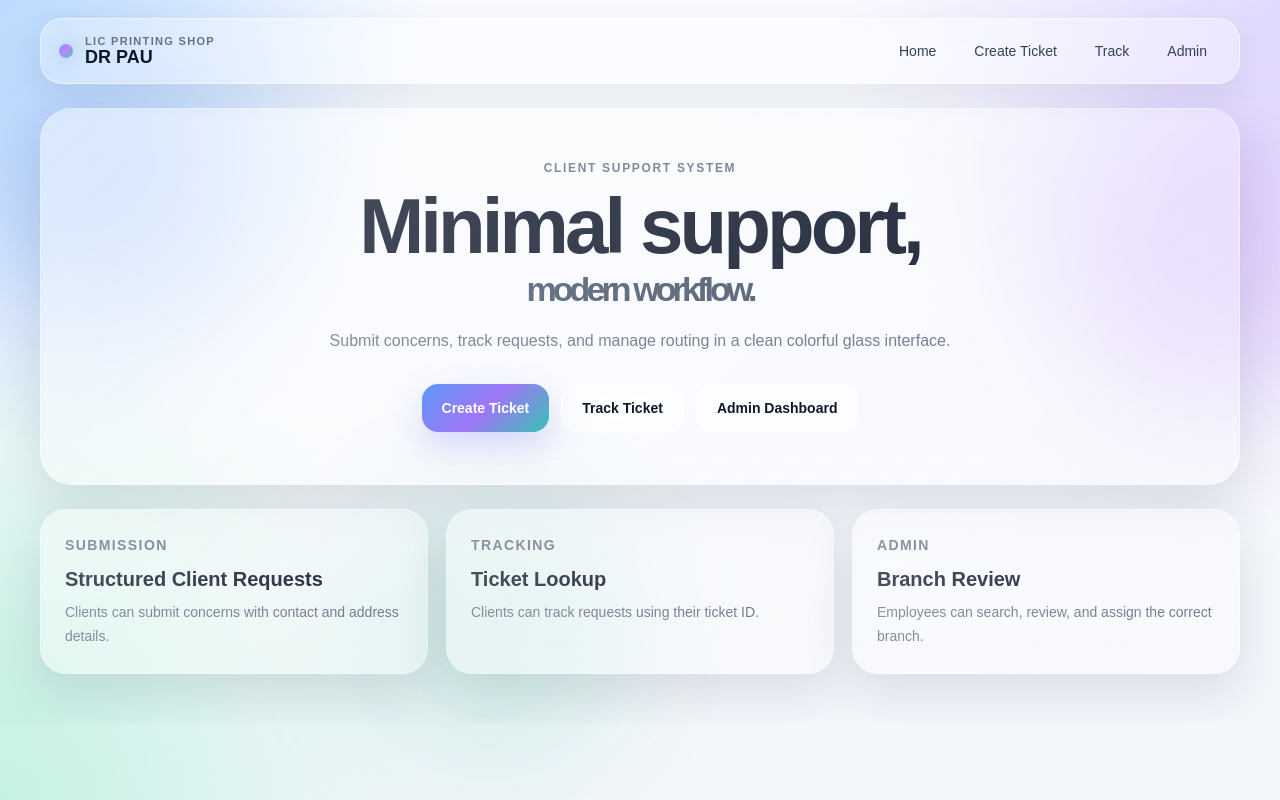
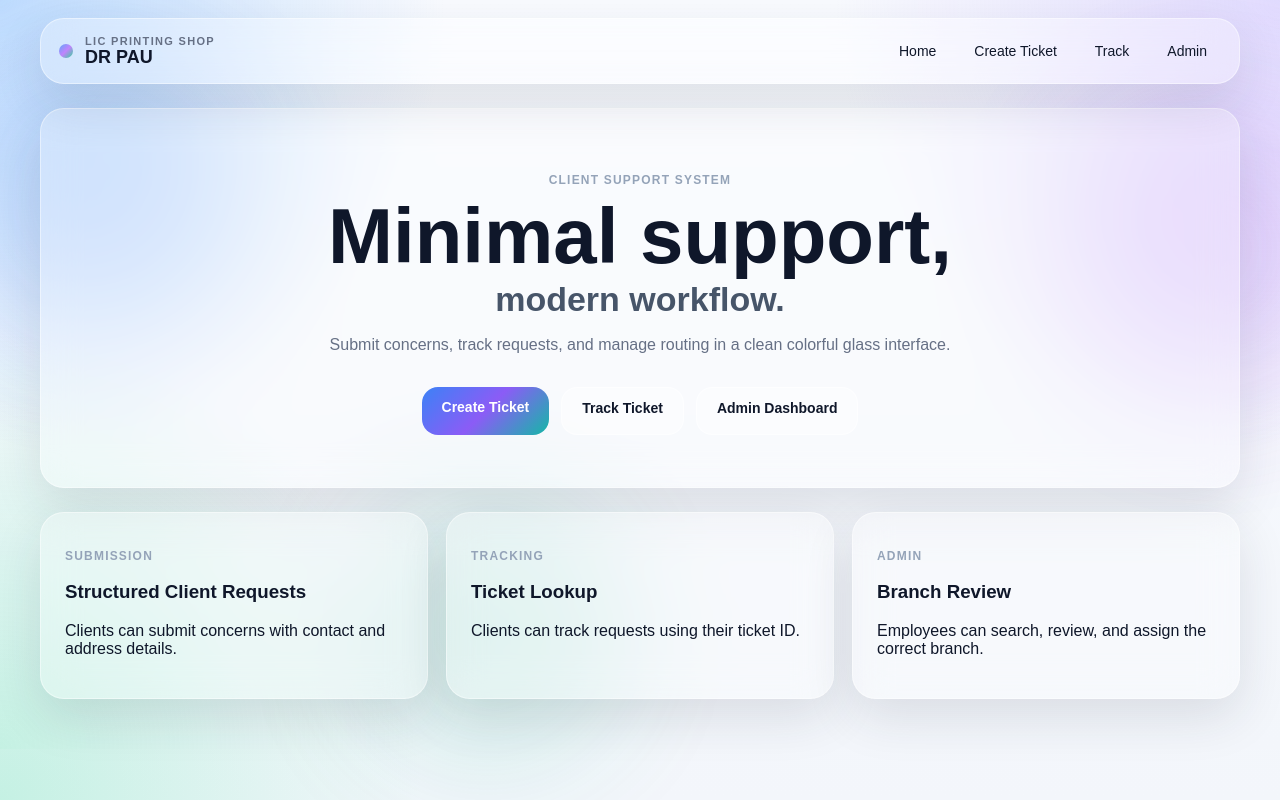
Before and after one commit to LICPrintingShop/DRPAU, a Next.js app: page / in a window 1280 px wide. Built offline with nearby package versions, Linux system fonts and the light colour scheme.

Commit message:
Update globals.css

```diff
--- a/app/globals.css
+++ b/app/globals.css
@@ -1,267 +1,96 @@
-* {
-  box-sizing: border-box;
-}
+* { box-sizing: border-box; }
 
-:root {
-  --text: #0f172a;
-  --muted: #667085;
-  --line: rgba(255, 255, 255, 0.45);
-  --glass: rgba(255, 255, 255, 0.28);
-  --shadow: 0 18px 50px rgba(31, 41, 55, 0.12);
-  --shadow-soft: 0 10px 30px rgba(31, 41, 55, 0.08);
-}
-
-html,
-body {
+html, body {
   margin: 0;
   padding: 0;
+  font-family: Arial, sans-serif;
   min-height: 100%;
-  font-family: Arial, sans-serif;
-  color: var(--text);
+  color: #0f172a;
   background:
     radial-gradient(circle at top left, rgba(147, 197, 253, 0.55), transparent 30%),
     radial-gradient(circle at top right, rgba(196, 181, 253, 0.45), transparent 30%),
     radial-gradient(circle at bottom left, rgba(110, 231, 183, 0.35), transparent 28%),
     linear-gradient(180deg, #f9fbff 0%, #f3f6fb 100%);
-  overflow-x: hidden;
 }
 
-body {
-  position: relative;
-}
-
-a {
-  color: inherit;
-  text-decoration: none;
-}
+a { color: inherit; text-decoration: none; }
 
 .app-bg {
   position: fixed;
   inset: 0;
   pointer-events: none;
-  z-index: 0;
-  overflow: hidden;
-}
-
-.bg-mesh {
-  position: absolute;
-  inset: 0;
-  background-image:
-    linear-gradient(rgba(15, 23, 42, 0.03) 1px, transparent 1px),
-    linear-gradient(90deg, rgba(15, 23, 42, 0.03) 1px, transparent 1px);
-  background-size: 36px 36px;
-  mask-image: radial-gradient(circle at center, black 45%, transparent 80%);
 }
 
 .bg-orb {
   position: absolute;
   border-radius: 999px;
   filter: blur(70px);
-  opacity: 0.9;
-  animation: orbDrift 12s ease-in-out infinite;
+  opacity: 0.85;
 }
 
-.orb-a {
-  width: 280px;
-  height: 280px;
-  top: 70px;
-  left: -40px;
-  background: rgba(59, 130, 246, 0.24);
-}
+.orb-a { width: 280px; height: 280px; top: 60px; left: -40px; background: rgba(59,130,246,.24); }
+.orb-b { width: 300px; height: 300px; top: 100px; right: -80px; background: rgba(168,85,247,.22); }
+.orb-c { width: 260px; height: 260px; bottom: 40px; left: 28%; background: rgba(16,185,129,.18); }
 
-.orb-b {
-  width: 300px;
-  height: 300px;
-  top: 120px;
-  right: -80px;
-  background: rgba(168, 85, 247, 0.22);
-  animation-delay: 2s;
-}
+.site-header { padding: 18px 18px 0; position: sticky; top: 0; z-index: 20; }
+.page-shell { position: relative; z-index: 1; padding: 24px 18px 50px; }
+.page-container { max-width: 1200px; margin: 0 auto; }
 
-.orb-c {
-  width: 260px;
-  height: 260px;
-  bottom: 40px;
-  left: 28%;
-  background: rgba(16, 185, 129, 0.18);
-  animation-delay: 4s;
-}
-
-.site-header {
-  position: sticky;
-  top: 0;
-  z-index: 20;
-  padding: 18px 18px 0;
+.glass-nav,
+.glass-hero,
+.glass-card,
+.glass-panel,
+.glass-table-wrap,
+.glass-form {
+  background: rgba(255,255,255,.30);
+  border: 1px solid rgba(255,255,255,.45);
+  backdrop-filter: blur(18px);
+  -webkit-backdrop-filter: blur(18px);
+  box-shadow: 0 18px 50px rgba(31,41,55,.12);
+  border-radius: 24px;
 }
 
 .glass-nav {
   max-width: 1200px;
   margin: 0 auto;
   padding: 14px 18px;
-  border-radius: 22px;
   display: flex;
   align-items: center;
   justify-content: space-between;
   gap: 20px;
-  background: rgba(255, 255, 255, 0.34);
-  border: 1px solid rgba(255, 255, 255, 0.5);
-  backdrop-filter: blur(18px);
-  -webkit-backdrop-filter: blur(18px);
-  box-shadow: var(--shadow-soft);
 }
 
-.brand-wrap {
-  display: flex;
-  align-items: center;
-  gap: 12px;
-}
-
+.brand-wrap { display: flex; align-items: center; gap: 12px; }
 .brand-dot {
   width: 14px;
   height: 14px;
   border-radius: 999px;
   background: linear-gradient(135deg, #60a5fa, #c084fc, #34d399);
-  box-shadow: 0 0 20px rgba(96, 165, 250, 0.6);
 }
+.brand-kicker { margin: 0; font-size: 11px; font-weight: 700; letter-spacing: .12em; color: #667085; }
+.brand-name { margin: 0; font-size: 18px; font-weight: 800; }
 
-.brand-kicker {
-  margin: 0;
-  font-size: 11px;
-  font-weight: 700;
-  letter-spacing: 0.12em;
-  color: var(--muted);
-}
+.nav-links { display: flex; flex-wrap: wrap; gap: 10px; }
+.nav-link { padding: 10px 14px; border-radius: 14px; font-size: 14px; }
+.nav-link:hover { background: rgba(255,255,255,.45); }
 
-.brand-name {
-  margin: 0;
-  font-size: 18px;
-  font-weight: 800;
-}
+.glass-hero { padding: 52px 30px; text-align: center; }
+.hero-title { margin: 0; font-size: clamp(42px, 7vw, 78px); line-height: .95; font-weight: 900; }
+.hero-title span { display: block; margin-top: 10px; color: #475569; font-size: clamp(22px, 4vw, 34px); font-weight: 600; }
+.hero-text, .subtext { color: #667085; line-height: 1.7; }
+.section-kicker, .card-label { font-size: 12px; font-weight: 700; letter-spacing: .1em; color: #94a3b8; text-transform: uppercase; }
 
-.nav-links {
-  display: flex;
-  flex-wrap: wrap;
-  gap: 10px;
-}
-
-.nav-link {
-  padding: 10px 14px;
-  border-radius: 14px;
-  font-size: 14px;
-  color: #334155;
-  transition: all 0.25s ease;
-}
-
-.nav-link:hover {
-  background: rgba(255, 255, 255, 0.45);
-  color: #111827;
-  transform: translateY(-1px);
-}
-
-.page-shell {
-  position: relative;
-  z-index: 1;
-  padding: 24px 18px 50px;
-}
-
-.page-container {
-  max-width: 1200px;
-  margin: 0 auto;
-}
-
-.hero-section {
-  padding-top: 22px;
-}
-
-.glass-hero,
-.glass-card,
-.glass-panel,
-.glass-table-wrap,
-.glass-form {
-  position: relative;
-  background: var(--glass);
-  border: 1px solid var(--line);
-  backdrop-filter: blur(18px);
-  -webkit-backdrop-filter: blur(18px);
-  box-shadow: var(--shadow);
-  overflow: hidden;
-}
-
-.glass-hero::before,
-.glass-card::before,
-.glass-panel::before,
-.glass-table-wrap::before,
-.glass-form::before {
-  content: "";
-  position: absolute;
-  inset: 0;
-  background: linear-gradient(
-    135deg,
-    rgba(255, 255, 255, 0.55),
-    rgba(255, 255, 255, 0.08)
-  );
-  pointer-events: none;
-  opacity: 0.5;
-}
-
-.glass-hero {
-  border-radius: 32px;
-  padding: 52px 30px;
-  text-align: center;
-}
-
-.section-kicker {
-  margin: 0 0 14px;
-  font-size: 12px;
-  font-weight: 700;
-  letter-spacing: 0.14em;
-  color: var(--muted);
-  text-transform: uppercase;
-}
-
-.hero-title {
-  margin: 0;
-  font-size: clamp(42px, 7vw, 78px);
-  line-height: 0.95;
-  letter-spacing: -0.05em;
-  font-weight: 900;
-}
-
-.hero-title span {
-  display: block;
-  margin-top: 10px;
-  color: #475569;
-  font-size: clamp(22px, 4vw, 34px);
-  font-weight: 600;
-}
-
-.hero-text {
-  max-width: 720px;
-  margin: 22px auto 0;
-  font-size: 16px;
-  line-height: 1.8;
-  color: var(--muted);
-}
-
-.hero-actions {
-  margin-top: 28px;
-  display: flex;
-  justify-content: center;
-  flex-wrap: wrap;
-  gap: 12px;
-}
+.hero-actions { margin-top: 28px; display: flex; justify-content: center; gap: 12px; flex-wrap: wrap; }
+.feature-grid { margin-top: 24px; display: grid; grid-template-columns: repeat(3, minmax(0, 1fr)); gap: 18px; }
+.glass-card, .glass-panel, .glass-form, .glass-table-wrap { padding: 24px; }
 
 .btn-primary,
 .btn-secondary {
   min-height: 48px;
   padding: 12px 20px;
   border-radius: 16px;
-  display: inline-flex;
-  align-items: center;
-  justify-content: center;
   font-size: 14px;
   font-weight: 700;
-  transition: transform 0.25s ease, box-shadow 0.25s ease, background 0.25s ease;
   border: none;
   cursor: pointer;
 }
@@ -269,113 +98,32 @@ a {
 .btn-primary {
   color: white;
   background: linear-gradient(135deg, #3b82f6, #8b5cf6, #14b8a6);
-  box-shadow: 0 14px 34px rgba(99, 102, 241, 0.28);
 }
 
 .btn-secondary {
   color: #0f172a;
-  background: rgba(255, 255, 255, 0.42);
-  border: 1px solid rgba(255, 255, 255, 0.52);
-  backdrop-filter: blur(12px);
+  background: rgba(255,255,255,.42);
+  border: 1px solid rgba(255,255,255,.52);
 }
 
-.btn-primary:hover,
-.btn-secondary:hover {
-  transform: translateY(-2px);
-}
-
-.feature-grid {
-  margin-top: 24px;
-  display: grid;
-  grid-template-columns: repeat(3, minmax(0, 1fr));
-  gap: 18px;
-}
-
-.glass-card {
-  border-radius: 26px;
-  padding: 24px;
-  transition: transform 0.28s ease, box-shadow 0.28s ease;
-}
-
-.glass-card:hover {
-  transform: translateY(-4px);
-  box-shadow: 0 22px 52px rgba(31, 41, 55, 0.15);
-}
-
-.card-label {
-  margin: 0;
-  font-size: 12px;
-  font-weight: 700;
-  letter-spacing: 0.1em;
-  color: #94a3b8;
-  text-transform: uppercase;
-}
-
-.glass-card h3 {
-  margin: 10px 0 10px;
-  font-size: 20px;
-}
-
-.glass-card p {
-  margin: 0;
-  line-height: 1.7;
-  color: var(--muted);
-  font-size: 14px;
-}
-
-.glass-panel,
-.glass-form,
-.glass-table-wrap {
-  border-radius: 26px;
-  padding: 24px;
-}
-
-.form-grid {
-  display: grid;
-  gap: 14px;
-}
-
-.form-inline {
-  display: flex;
-  gap: 12px;
-  flex-wrap: wrap;
-}
+.form-grid { display: grid; gap: 14px; }
+.form-inline { display: flex; gap: 12px; flex-wrap: wrap; }
+.toolbar { display: flex; justify-content: space-between; gap: 12px; margin-bottom: 16px; }
 
 .glass-input,
 .glass-select,
 .glass-textarea,
 .table-input {
   width: 100%;
-  border: 1px solid rgba(255, 255, 255, 0.45);
-  background: rgba(255, 255, 255, 0.34);
-  backdrop-filter: blur(14px);
-  -webkit-backdrop-filter: blur(14px);
-  color: #0f172a;
+  border: 1px solid rgba(255,255,255,.45);
+  background: rgba(255,255,255,.34);
   border-radius: 16px;
   padding: 13px 14px;
   font-size: 14px;
   outline: none;
-  transition: border-color 0.22s ease, box-shadow 0.22s ease, transform 0.22s ease;
 }
 
-.glass-input::placeholder,
-.glass-textarea::placeholder {
-  color: #64748b;
-}
-
-.glass-input:focus,
-.glass-select:focus,
-.glass-textarea:focus,
-.table-input:focus {
-  border-color: rgba(99, 102, 241, 0.45);
-  box-shadow: 0 0 0 4px rgba(99, 102, 241, 0.12);
-  transform: translateY(-1px);
-}
-
-.glass-textarea {
-  min-height: 120px;
-  resize: vertical;
-}
+.glass-textarea { min-height: 120px; resize: vertical; }
 
 .ticket-box {
   margin: 14px 0;
@@ -384,87 +132,21 @@ a {
   text-align: center;
   font-size: 26px;
   font-weight: 800;
-  color: #111827;
-  background: rgba(255, 255, 255, 0.42);
-  border: 1px solid rgba(255, 255, 255, 0.5);
+  background: rgba(255,255,255,.42);
+  border: 1px solid rgba(255,255,255,.5);
 }
 
-.subtext {
-  color: var(--muted);
-  line-height: 1.7;
-}
-
-.error-text {
-  color: #b91c1c;
+.error-text { color: #b91c1c; font-size: 14px; }
+.table-wrap { overflow-x: auto; }
+.ticket-table { width: 100%; min-width: 950px; border-collapse: collapse; }
+.ticket-table th, .ticket-table td {
+  padding: 12px;
+  text-align: left;
+  border-bottom: 1px solid rgba(148,163,184,.18);
   font-size: 14px;
 }
 
-.table-wrap {
-  overflow-x: auto;
+@media (max-width: 960px) {
+  .glass-nav { flex-direction: column; align-items: flex-start; }
+  .feature-grid { grid-template-columns: 1fr; }
 }
-
-.ticket-table {
-  width: 100%;
-  min-width: 950px;
-  border-collapse: collapse;
-}
-
-.ticket-table th,
-.ticket-table td {
-  padding: 12px;
-  text-align: left;
-  border-bottom: 1px solid rgba(148, 163, 184, 0.18);
-  font-size: 14px;
-}
-
-.ticket-table th {
-  color: #475569;
-  font-weight: 700;
-}
-
-.idle-float {
-  animation: floatY 6s ease-in-out infinite;
-}
-
-.delay-1 {
-  animation-delay: 1s;
-}
-
-.delay-2 {
-  animation-delay: 2s;
-}
-
-@keyframes floatY {
-  0%,
-  100% {
-    transform: translateY(0px);
-  }
-  50% {
-    transform: translateY(-8px);
-  }
-}
-
-@keyframes orbDrift {
-  0%,
-  100% {
-    transform: translate3d(0, 0, 0) scale(1);
-  }
-  50% {
-    transform: translate3d(0, -18px, 0) scale(1.05);
-  }
-}
-
-@media (max-width: 960px) {
-  .glass-nav {
-    flex-direction: column;
-    align-items: flex-start;
-  }
-
-  .feature-grid {
-    grid-template-columns: 1fr;
-  }
-
-  .hero-title {
-    line-height: 1;
-  }
-}
```
